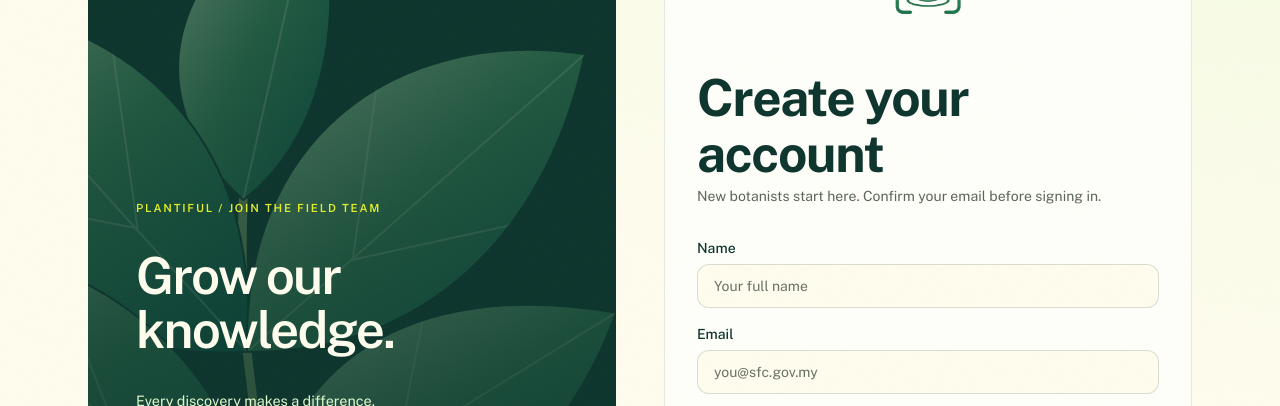
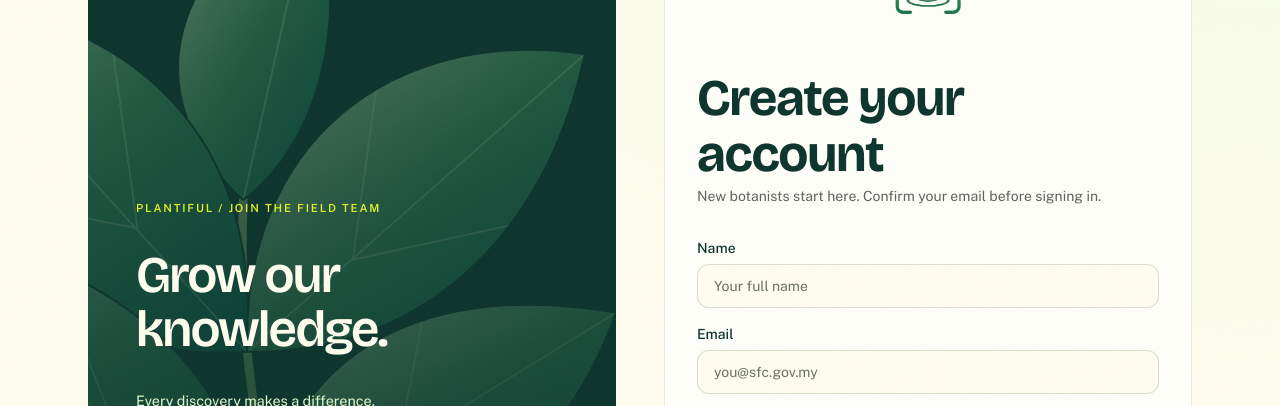
Before and after one commit to Basilagas21/COS30049_InnovationProject_Plantiful, a Next.js app in the folder web/: page /register in a window 1280 px wide. Shown: the part 228-634 px from the top of the page. Built offline with nearby package versions, Linux system fonts and the light colour scheme; no server answers; a web font is replaced by a local one.

Commit message:
feat(web): give workspace headings the homepage display voice

```diff
--- a/web/src/app/globals.css
+++ b/web/src/app/globals.css
@@ -229,6 +229,9 @@ body:has(.home-canopy) .brand:hover .brand-dot { animation: dot-glow .9s ease-in
 @keyframes dot-glow { 0%, 100% { transform: translateY(0) scale(1); text-shadow: 0 0 0 transparent; } 40% { transform: translateY(-4px) scale(1.25); text-shadow: 0 0 14px currentColor; } }
 
 /* Shared workspace surfaces intentionally take precedence over existing utilities. */
+/* Headings carry the same display voice as the homepage, so every page reads as
+   one typographic system rather than body-face titles. */
+.site-content h1:not(.home-title), .site-content h2, .site-content h3 { font-family: var(--font-bricolage), var(--font-public), sans-serif; }
 .site-content h1:not(.home-title) { font-size: clamp(2rem, 4vw, 3.5rem); line-height: 1.1; }
 .site-content .rounded-2xl { border-radius: 1.5rem; }
 .site-content .rounded-3xl { border-radius: 2rem; }
```
